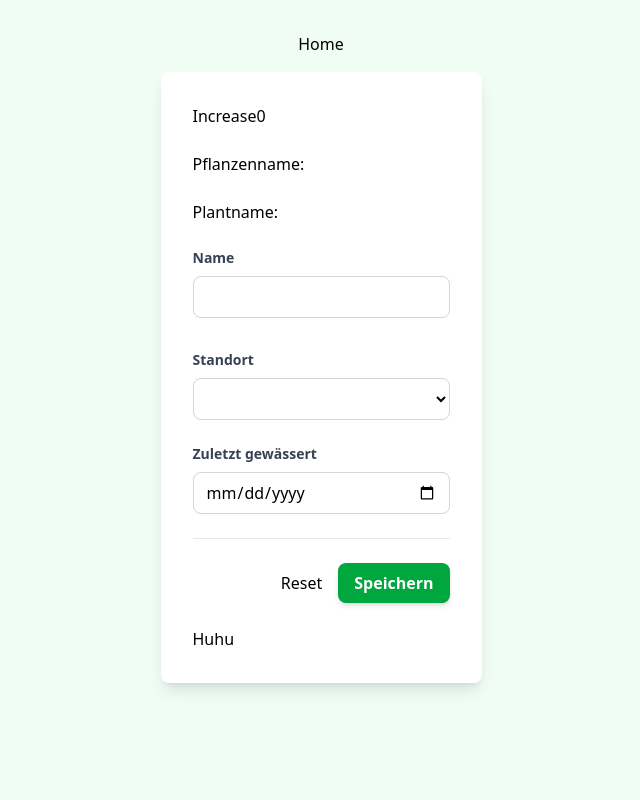
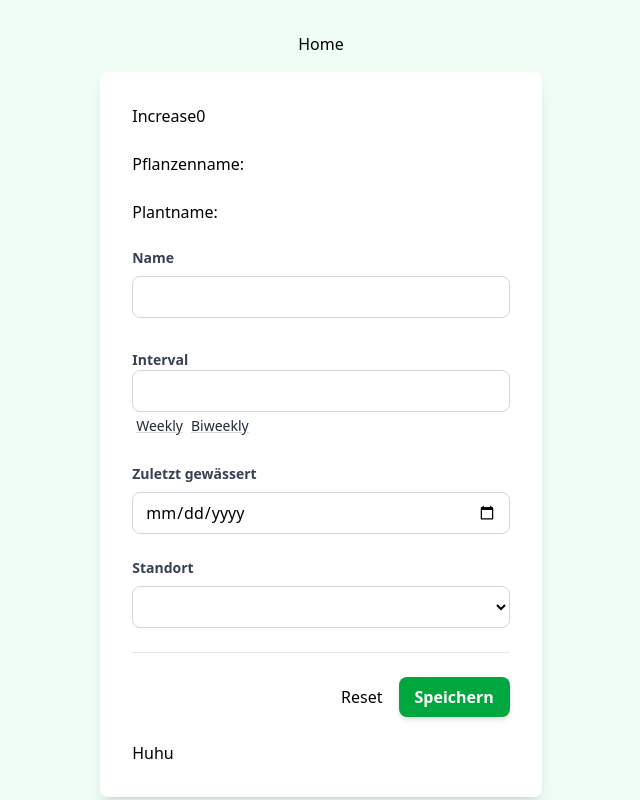
Before and after one commit to nilshartmann-workshops/2025-08-19-react, a React (Vite) app in the folder workspace/: page /add in a window 1280 px wide. Shown: the whole page, without its empty margins (319-959 px from the left). Built offline with nearby package versions, Linux system fonts and the light colour scheme.

Commit message:
React Hook Form Controller und FormContext

```diff
--- a/workspace/src/components/PlantForm.tsx
+++ b/workspace/src/components/PlantForm.tsx
@@ -1,19 +1,27 @@
 import { z } from "zod/v4";
-import { useForm, useWatch } from "react-hook-form";
+import {
+  Controller,
+  FormProvider,
+  useForm,
+  useFormContext,
+  useWatch,
+} from "react-hook-form";
 import { zodResolver } from "@hookform/resolvers/zod";
 import { useQuery, useSuspenseQuery } from "@tanstack/react-query";
 import { getPlantByIdOpts } from "../queries.ts";
 import { Plant } from "../types.ts";
 import { useState } from "react";
+import IntervalSelector from "./IntervalSelector.tsx";
 
 const PlantFormState = z.object({
   name: z.string().nonempty("Bitte Pflanzenamen eingeben"),
   location: z.string().nonempty(),
-  lastWatered: z.iso.date().optional()
+  lastWatered: z.iso.date().optional(),
+  wateringInterval: z.number(),
   //                .transform(
   //   v => v === "" ? undefined : v
   // )
-});
+})
 
 // const XPlantFormState = PlantFormState.extend({
 //   lastWatered: z.iso.date().optional()
@@ -22,12 +30,13 @@ const PlantFormState = z.object({
 //   )
 // })
 
-
 type PlantFormState = z.infer<typeof PlantFormState>;
 
-
-export default function PlantForm({existingPlant}:{existingPlant?: Plant}) {
-
+export default function PlantForm({
+  existingPlant,
+}: {
+  existingPlant?: Plant;
+}) {
   // const response = useQuery(
   //   {...getPlantByIdOpts("1"),
   //   select
@@ -36,93 +45,115 @@ export default function PlantForm({existingPlant}:{existingPlant?: Plant}) {
 
   const form = useForm<PlantFormState>({
     resolver: zodResolver(PlantFormState),
-    defaultValues: existingPlant ? existingPlant : {
-
-    },
+    defaultValues: existingPlant ? {
+    } : {},
     mode: "onBlur",
     // reValidateMode: "onBlur"
   });
 
   const handleFormSubmit = (data: PlantFormState) => {
     console.log("data", data);
-  }
+  };
 
   const handleError = (err: any) => {
     console.log("FORM ERRORS", err);
-  }
+  };
 
-  const [counter, setCounter] = useState(0)
+  const [counter, setCounter] = useState(0);
 
-const plantName  =""
+  const plantName = "";
   // const [plantName] = form.watch(["name"])
 
-  return <form
+  return (
+    <FormProvider {...form}>
+      <form
         // onReset={() => form.reset()}
-    onSubmit={form.handleSubmit(handleFormSubmit,handleError)}>
-    <button type={"button"} onClick={() => setCounter(counter +1 )}>
+        onSubmit={form.handleSubmit(handleFormSubmit, handleError)}
+      >
+        <button type={"button"} onClick={() => setCounter(counter + 1)}>
           Increase{counter}
         </button>
         <p>Pflanzenname: {plantName}</p>
         {/*<PlantName watch={form.watch} />*/}
         <PlantNameMitControl control={form.control} />
         <div className={"FormControl"}>
-      <label>
-        Name
-      </label>
-      <input
-        {...form.register("name")}
+          <label>Name</label>
+          <input {...form.register("name")} />
+          <p className={"error-message"}>
+            {" "}
+            {form.formState.errors.name?.message}
+          </p>
+        </div>
+
+        <Controller
+          control={form.control}
+          name={"wateringInterval"}
+          render={(field) => {
+            return (
+              <IntervalSelector
+                interval={field.field.value}
+                onIntervalChange={field.field.onChange}
               />
-      <p className={"error-message"}> {form.formState.errors.name?.message}</p>
-    </div>
+            );
+          }}
+        />
+
+        <LastWateredInput />
+
         <div className={"FormControl"}>
-      <label>
-        Standort
-      </label>
-      <select {...form.register("location")}  >
+          <label>Standort</label>
+          <select {...form.register("location")}>
             <option></option>
             <option>Wohnzimmer</option>
             <option>Schlafzimmer</option>
             <option>Küche</option>
           </select>
         </div>
-    <div className={"FormControl"}>
-      <label>Zuletzt gewässert</label>
-      <input type={"date"}
-        {...form.register("lastWatered", {
-          setValueAs: value => value === "" ? undefined : value
-        })}
-      />
-    </div>
 
         <div className={"FormButtons"}>
           {/*<button type={"reset"}>Reset</button>*/}
 
-      <button type={"button"} onClick={() => form.reset()}>Reset</button>
+          <button type={"button"} onClick={() => form.reset()}>
+            Reset
+          </button>
           <button className={"primary"}>Speichern</button>
         </div>
         <Label />
+      </form>
+    </FormProvider>
+  );
+}
 
-  </form>
+function LastWateredInput() {
+  const form = useFormContext<PlantFormState>();
+
+  return (
+    <div className={"FormControl"}>
+      <label>Zuletzt gewässert</label>
+      <input
+        type={"date"}
+        {...form.register("lastWatered", {
+          setValueAs: (value) => (value === "" ? undefined : value),
+        })}
+      />
+    </div>
+  );
 }
 
 function Label() {
-  return <div>Huhu</div>
+  return <div>Huhu</div>;
 }
 
-function PlantName({watch}: {watch: any}) {
-  const [plantName] = watch(["name"])
-  return <div>
-    Plantname: {plantName}
-  </div>
+function PlantName({ watch }: { watch: any }) {
+  const [plantName] = watch(["name"]);
+  return <div>Plantname: {plantName}</div>;
 }
 
-function PlantNameMitControl({control}: {control: any}) {
+function PlantNameMitControl({ control }: { control: any }) {
   const plantName = useWatch({
     control,
-    name: "name"
-  })
+    name: "name",
+  });
   // const [plantName] = watch(["name"])
-  return <div>
-    Plantname: {plantName}
-  </div>
+  return <div>Plantname: {plantName}</div>;
 }
```
Lines whose indentation alone changed are shown as unchanged.
